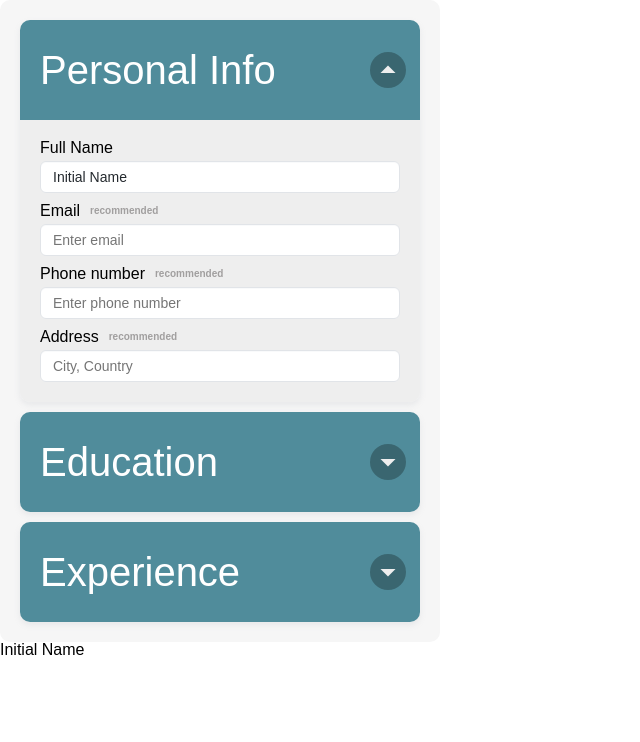
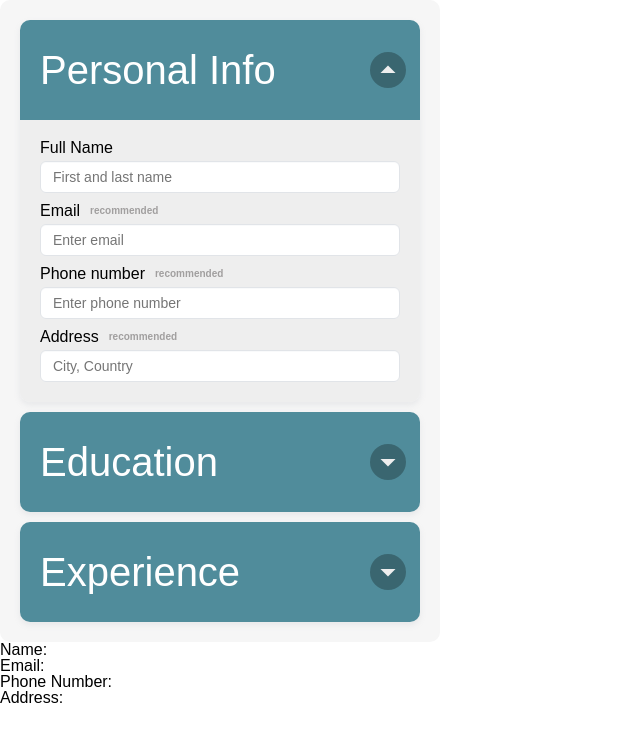
Before and after one commit to darwin-dev-diaz/odin-cv-application, a React (Vite) app: page / in a window 1280 px wide. Shown: the top 742 px of the page, without its empty margins (0-640 px from the left). Built offline with nearby package versions, Linux system fonts and the light colour scheme.

Commit message:
Rudimentary PersonalField to PersonalDisplay

```diff
--- a/src/components/PapaApp.jsx
+++ b/src/components/PapaApp.jsx
@@ -5,7 +5,7 @@ import CV from "./CV";
 export default function PapaApp() {
   const [data, setData] = useState({
     personalInfo: {
-      name: "Initial Name",
+      name: "",
       email: "",
       phoneNumber: "",
       address: "",
--- a/src/components/PeronsalInfoDisplay.jsx
+++ b/src/components/PeronsalInfoDisplay.jsx
@@ -2,6 +2,9 @@ export default function PersonalInfoDisplay({data}) {
 
   return <>
   <div className="personal-info-header">
-      <h1>{data.personalInfo.name}</h1>
+      <h1>Name: {data.personalInfo.name}</h1>
+      <h1>Email: {data.personalInfo.email}</h1>
+      <h1>Phone Number: {data.personalInfo.phoneNumber}</h1>
+      <h1>Address: {data.personalInfo.address}</h1>
     </div></>;
 }
--- a/src/components/PersonalInfoField.jsx
+++ b/src/components/PersonalInfoField.jsx
@@ -1,6 +1,21 @@
 import "../styles/InputField.css";
 
 export default function PersonalInfoField({ data, updateData }) {
+  function setChangeAndValue(nameVal) {
+    return {
+      onChange: (event) => {
+        updateData({
+          ...data,
+          personalInfo: {
+            ...data.personalInfo,
+            [nameVal]: event.target.value,
+          },
+        });
+      },
+      value: data.personalInfo[nameVal],
+    };
+  }
+
   return (
     <form>
       <div className="input-group">
@@ -12,17 +27,7 @@ export default function PersonalInfoField({ data, updateData }) {
           id="full-name"
           placeholder="First and last name"
           data-key="fullName"
-          onChange={(event) => {
-            updateData({
-              ...data,
-              personalInfo: {
-                ...data.personalInfo,
-                name: event.target.value,
-              },
-            });
-            console.log(data);
-          }}
-          value={data.personalInfo.name}
+          {...setChangeAndValue("name")}
         ></input>
       </div>
       <div className="input-group">
@@ -35,7 +40,7 @@ export default function PersonalInfoField({ data, updateData }) {
           id="email"
           placeholder="Enter email"
           data-key="email"
-          // value="josephine.meyers@mail.co.uk"
+          {...setChangeAndValue("email")}
         ></input>
       </div>
       <div className="input-group">
@@ -48,7 +53,7 @@ export default function PersonalInfoField({ data, updateData }) {
           id="phone-number"
           placeholder="Enter phone number"
           data-key="phoneNumber"
-          // value="+44 3245 5521 5521"
+          {...setChangeAndValue("phoneNumber")}
         ></input>
       </div>
       <div className="input-group">
@@ -61,7 +66,7 @@ export default function PersonalInfoField({ data, updateData }) {
           id="address"
           placeholder="City, Country"
           data-key="address"
-          //   value="London, UK"
+          {...setChangeAndValue("address")}
         ></input>
       </div>
     </form>
```
